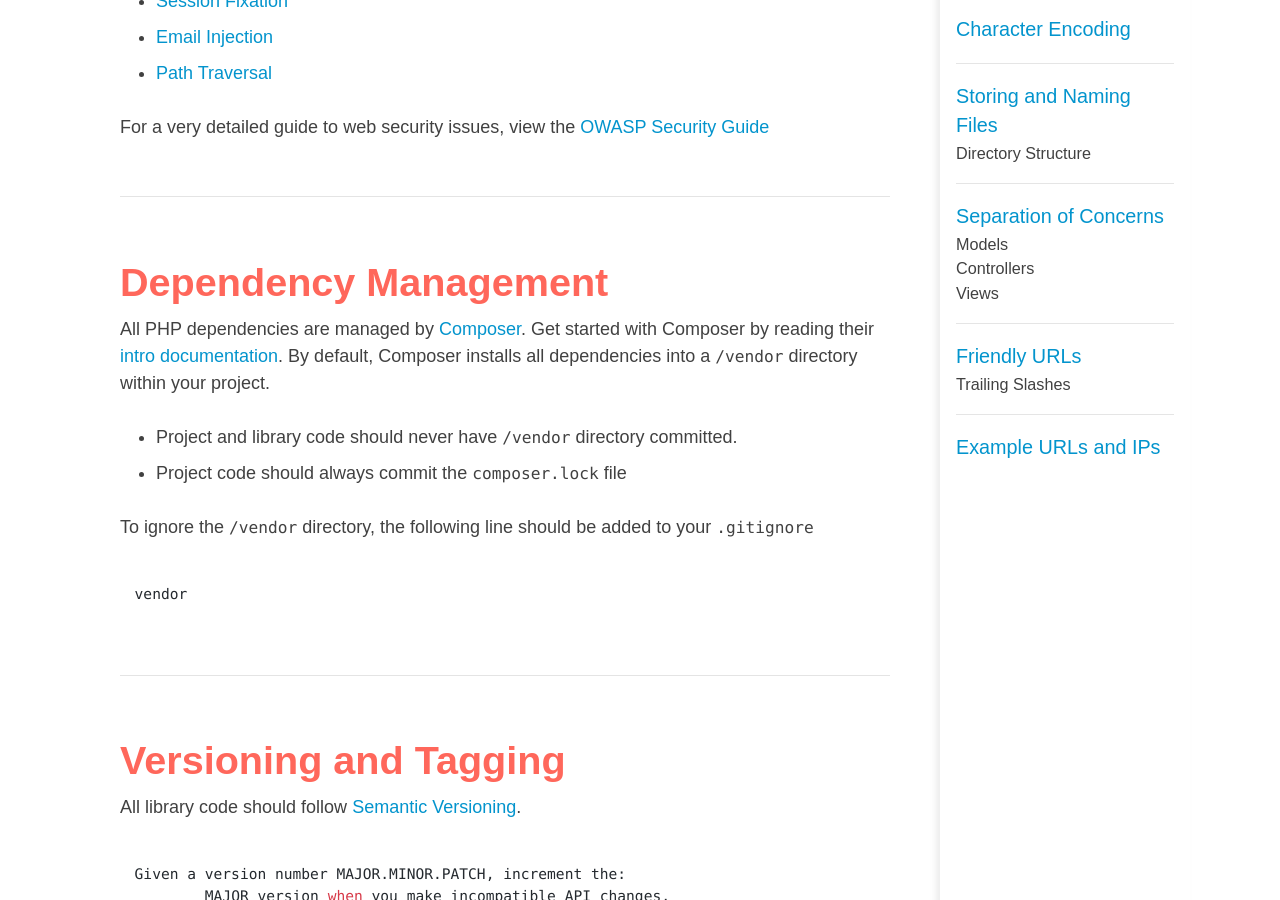
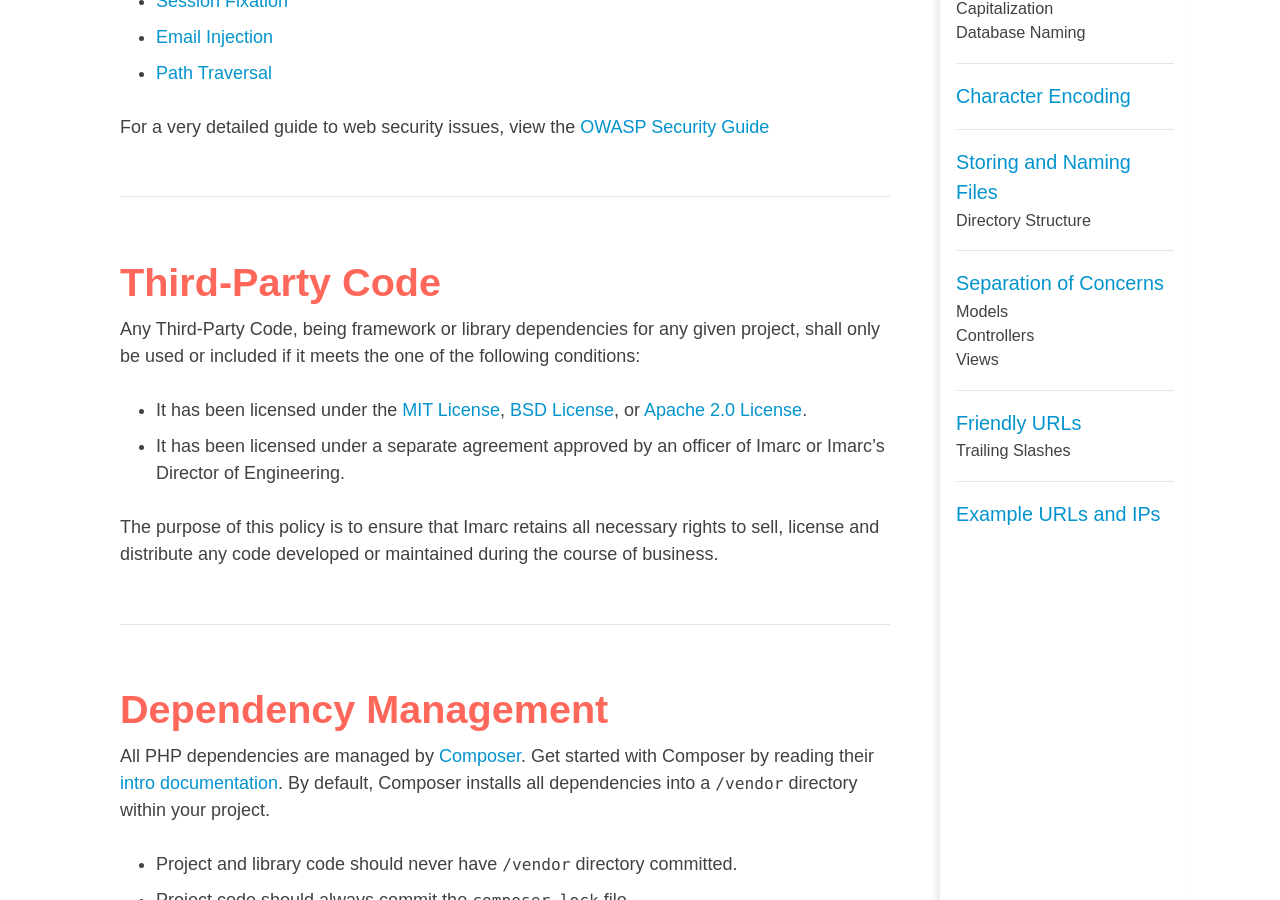
Before and after one commit to imarc/handbook, a Jekyll site: the page built from backend.markdown, in a window 1280 px wide and 900 px high, scrolled down 1473 px. Built offline with Jekyll 4.4.1, drawn with Linux system fonts in a browser that asks for light colours; nearby versions of some CDN libraries.

Commit message:
Added third party code section

```diff
--- a/backend.markdown
+++ b/backend.markdown
@@ -38,6 +38,15 @@
 - [Path Traversal](http://en.wikipedia.org/wiki/Directory_traversal_attack)
 
 For a very detailed guide to web security issues, view the [OWASP Security Guide](https://www.owasp.org/index.php/Guide_Table_of_Contents)
+
+## Third-Party Code
+
+Any Third-Party Code, being framework or library dependencies for any given project, shall only be used or included if it meets the one of the following conditions:
+
+* It has been licensed under the [MIT License](http://www.opensource.org/licenses/mit-license.php), [BSD License](http://www.opensource.org/licenses/bsd-license.php), or [Apache 2.0 License](http://www.apache.org/licenses/LICENSE-2.0.html).
+* It has been licensed under a separate agreement approved by an officer of Imarc or Imarc’s Director of Engineering.
+
+The purpose of this policy is to ensure that Imarc retains all necessary rights to sell, license and distribute any code developed or maintained during the course of business.
 
 ## Dependency Management
 
```
